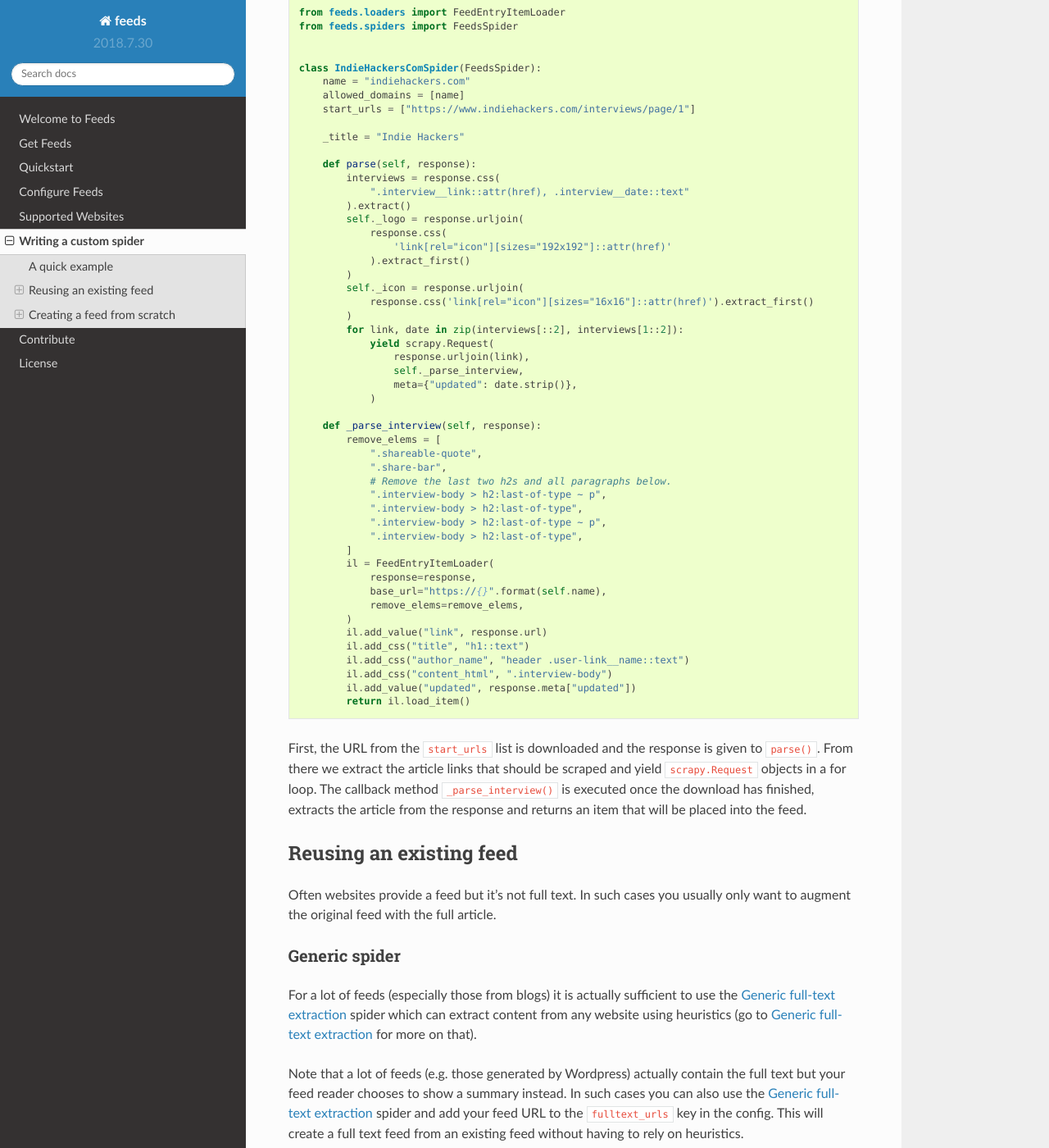
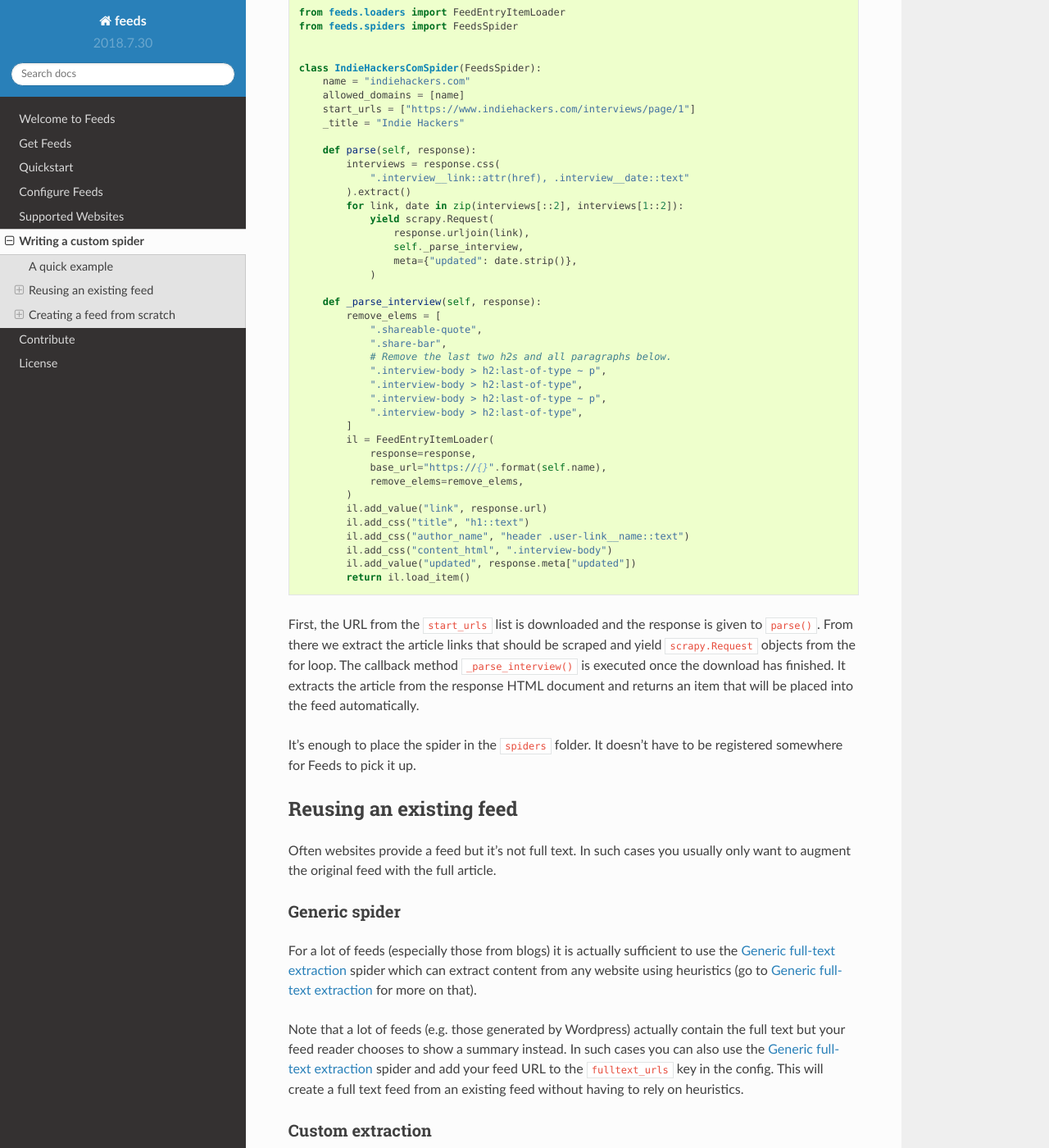
Before and after one commit to PyFeeds/PyFeeds, a Sphinx documentation site: the page built from docs/development.rst, in a window 1280 px wide and 1400 px high, scrolled down 375 px. Shown: the whole window at 82% size. Built offline with Sphinx 7.4.7 and the Read the Docs theme 2.0.0, drawn with Linux system fonts in a browser that asks for light colours; some of the changed text lies outside the part shown.

Commit message:
Change wording.

```diff
--- a/docs/development.rst
+++ b/docs/development.rst
@@ -3,7 +3,7 @@
 Writing a custom spider
 =======================
 Feeds already supports a number of websites (see :ref:`Supported Websites`) but
-adding support for a new website is easy.
+adding support for a new website doesn't take too much time.
 
 A quick example
 ---------------
@@ -22,21 +22,12 @@ example:
         name = "indiehackers.com"
         allowed_domains = [name]
         start_urls = ["https://www.indiehackers.com/interviews/page/1"]
-
         _title = "Indie Hackers"
 
         def parse(self, response):
             interviews = response.css(
                 ".interview__link::attr(href), .interview__date::text"
             ).extract()
-            self._logo = response.urljoin(
-                response.css(
-                    'link[rel="icon"][sizes="192x192"]::attr(href)'
-                ).extract_first()
-            )
-            self._icon = response.urljoin(
-                response.css('link[rel="icon"][sizes="16x16"]::attr(href)').extract_first()
-            )
             for link, date in zip(interviews[::2], interviews[1::2]):
                 yield scrapy.Request(
                     response.urljoin(link),
@@ -69,10 +60,13 @@ example:
 
 First, the URL from the ``start_urls`` list is downloaded and the response is
 given to ``parse()``. From there we extract the article links that should be
-scraped and yield ``scrapy.Request`` objects in a for loop.  The callback method
-``_parse_interview()`` is executed once the download has finished, extracts
-the article from the response and returns an item that will be placed into the
-feed.
+scraped and yield ``scrapy.Request`` objects from the for loop.  The callback method
+``_parse_interview()`` is executed once the download has finished. It extracts
+the article from the response HTML document and returns an item that will be
+placed into the feed automatically.
+
+It's enough to place the spider in the ``spiders`` folder. It doesn't have to
+be registered somewhere for Feeds to pick it up.
 
 Reusing an existing feed
 ------------------------
```
Also changed, not shown: docs/spiders.rst (+16 -14 lines).
